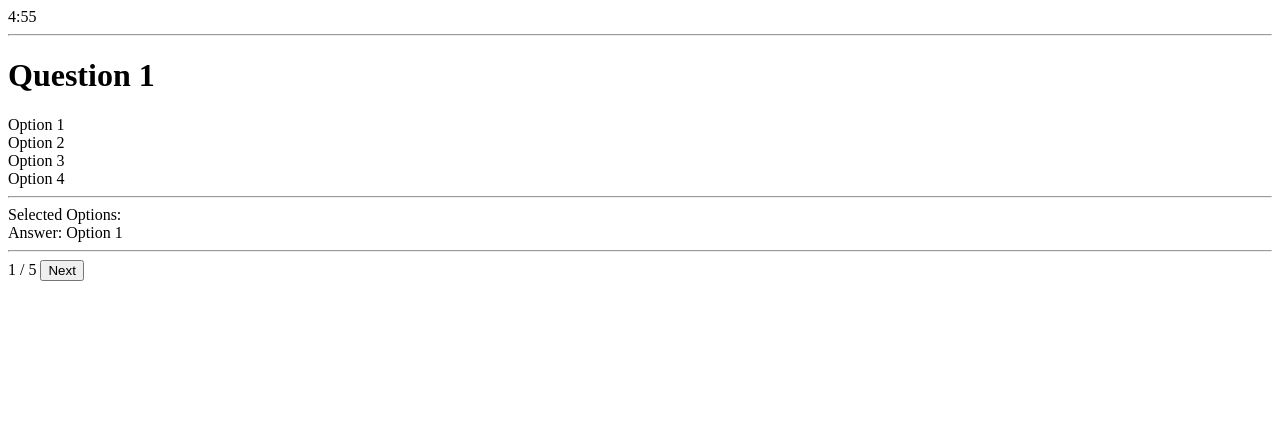
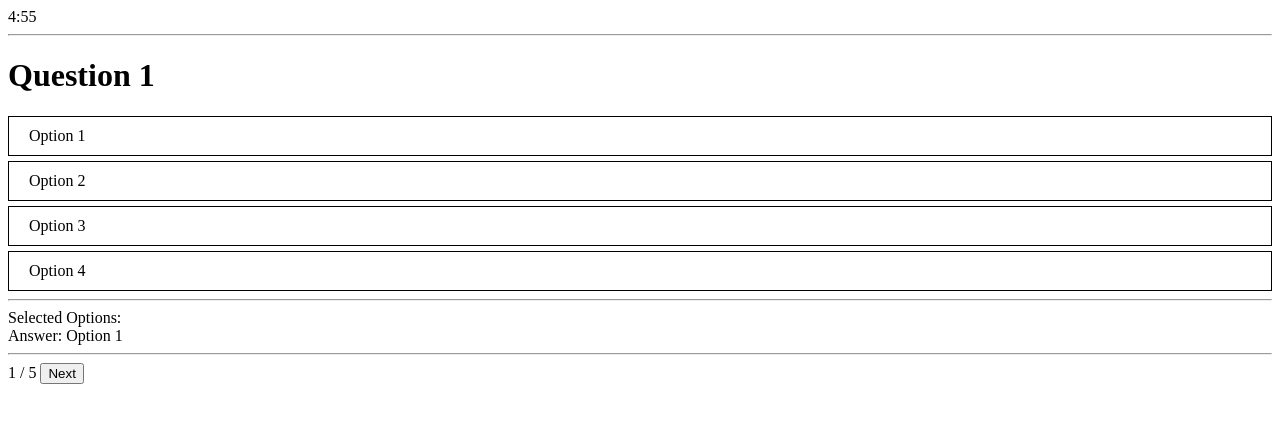
Before and after one commit to cstodor/QuizApp, an Angular app: page /quiz in a window 1280 px wide. Shown: the top 422 px of the page. Built offline with nearby package versions, Linux system fonts and the light colour scheme.

Commit message:
Added CSS styles for the Answer Options

```diff
--- a/src/app/components/quiz/questions-answers/questions-answers.component.css
+++ b/src/app/components/quiz/questions-answers/questions-answers.component.css
@@ -0,0 +1,14 @@
+.option {
+    padding: 10px 20px;
+    margin: 5px 0px;
+    cursor: pointer;
+    border: 1px solid #000;
+}
+.option:hover {
+    background: #eee;
+}
+.option.active {
+    background: #6bb96b;
+    color: #fff;
+    font-weight: bold;
+}
```
